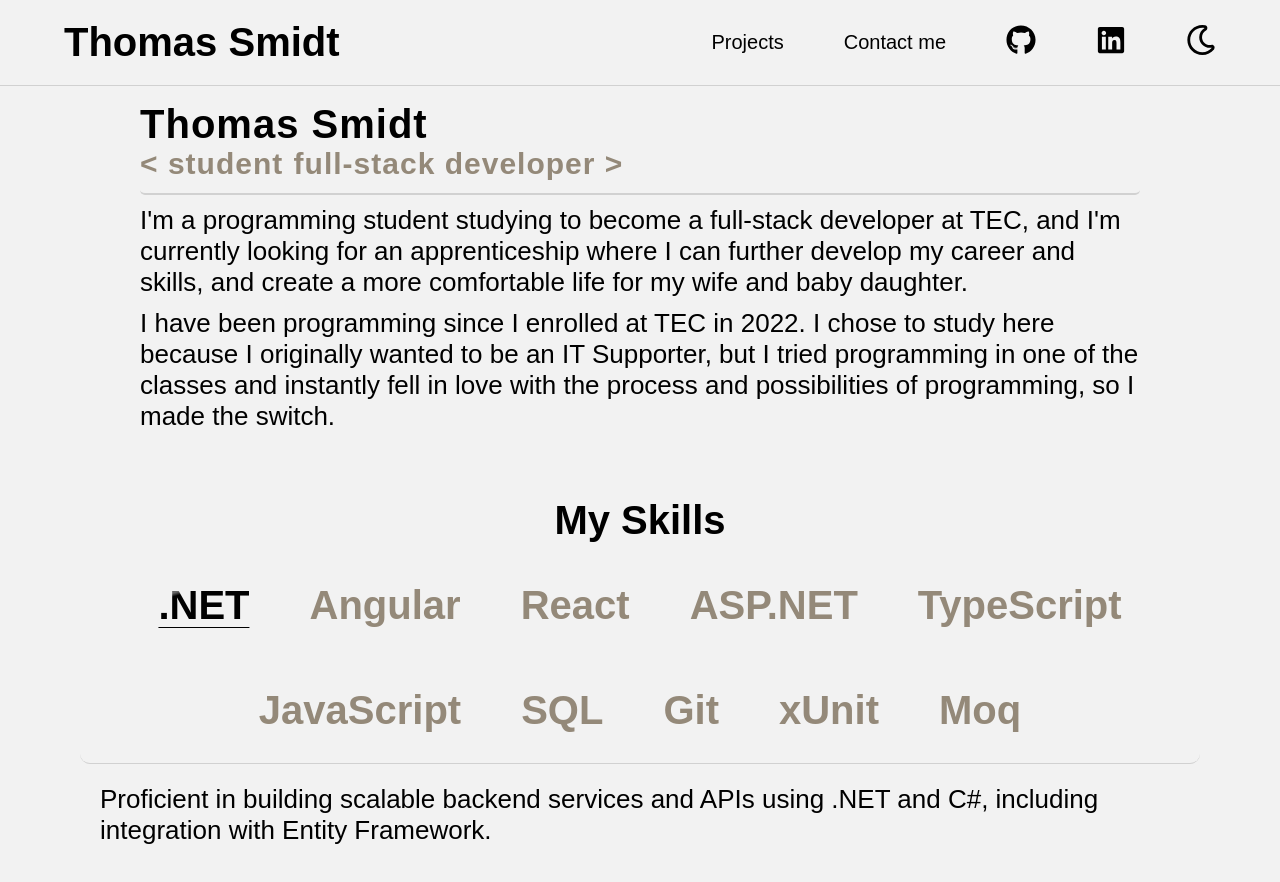
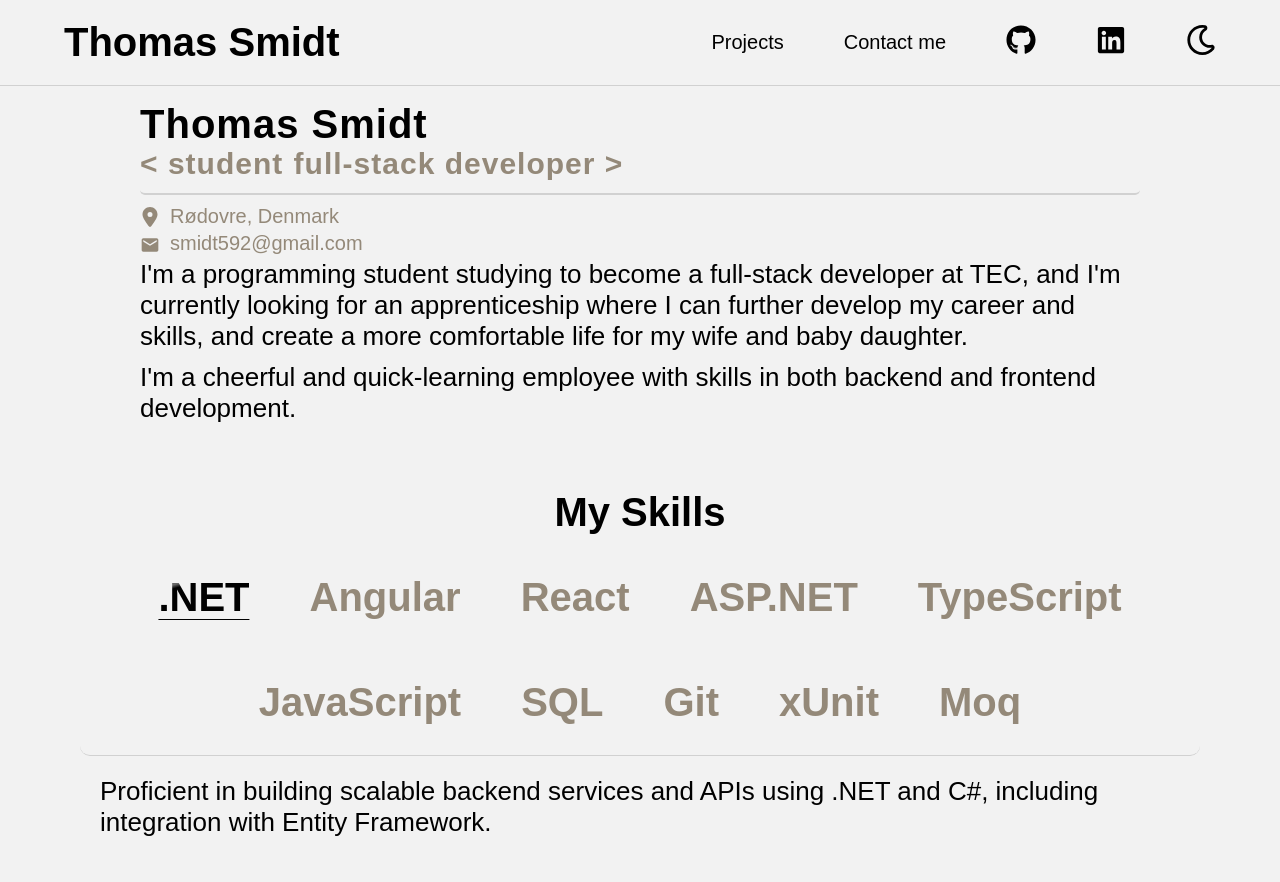
Before and after one commit to ThomasSmidt/thomas-smidt-website, a React (Create React App) app: page / in a window 1280 px wide. Shown: the top 882 px of the page. Built offline with nearby package versions, Linux system fonts and the light colour scheme; a web font is replaced by a local one.

Commit message:
changed some info, and added location and email to hero section

```diff
--- a/public/index.html
+++ b/public/index.html
@@ -1,6 +1,17 @@
 <!DOCTYPE html>
 <html lang="en">
-  <head>
+      <head>
+        <script>
+      // Prevent white flash by setting body class early
+      const theme = localStorage.getItem('theme');
+      const prefersDark = window.matchMedia('(prefers-color-scheme: dark)').matches;
+      const isDark = theme === 'dark' || (!theme && prefersDark);
+
+      if (isDark) {
+        document.documentElement.classList.add('dark');
+        document.body.classList.add('dark');
+      }
+    </script>
     <meta charset="utf-8" />
     <link rel="icon" href="%PUBLIC_URL%/favicon.ico" />
     <meta name="viewport" content="width=device-width, initial-scale=1" />
--- a/src/components/Hero.jsx
+++ b/src/components/Hero.jsx
@@ -1,9 +1,13 @@
 import React from 'react';
 import { motion } from 'framer-motion';
 import './Hero.scss';
+import { FaLocationDot } from "react-icons/fa6";
+import { IoIosMail } from "react-icons/io";
+import { MdEmail } from "react-icons/md";
 
 const title = "Thomas\u00A0Smidt";
 const subTitle = "<\u00A0student \u00A0full-stack\u00A0developer\u00A0>";
+
 
 const containerVariants = {
   hidden: { opacity: 1 },
@@ -68,7 +72,24 @@ const Hero = () => {
             </motion.span>
           ))}
         </motion.h1>
-
+        <motion.div
+          className="location"
+          initial={{ opacity: 0, x: 10 }}
+          animate={{ opacity: 1, x: 0 }}
+          transition={{ delay: 0.2, duration: 0.5 }}
+        >
+          <FaLocationDot className='location-icon'/>
+          <p>Rødovre, Denmark</p>
+        </motion.div>
+        <motion.div
+          className="mail"
+          initial={{ opacity: 0, x: 10 }}
+          animate={{ opacity: 1, x: 0 }}
+          transition={{ delay: 0.3, duration: 0.5 }}
+        >
+          <MdEmail className='mail-icon' />
+          <p>smidt592@gmail.com</p>
+        </motion.div>
         <motion.p
           className="hero-desc"
           initial={{ opacity: 0 }}
@@ -86,8 +107,7 @@ const Hero = () => {
           animate={{ opacity: 1 }}
           transition={{ delay: .3,duration: 1.5 }}
         >
-          I have been programming since I enrolled at TEC in 2022. I chose to study here because I originally wanted to be an IT Supporter,
-          but I tried programming in one of the classes and instantly fell in love with the process and possibilities of programming, so I made the switch.
+          I'm a cheerful and quick-learning employee with skills in both backend and frontend development.
         </motion.p>
 
       </div>
--- a/src/components/Hero.scss
+++ b/src/components/Hero.scss
@@ -16,7 +16,20 @@
         margin-bottom: .5rem;
         color: var(--secondary-text-color)
       }
+      .location, .mail{
+      display: flex;
+      align-items: center;
+      * {
+        font-weight: 100;
+        margin-right: .5rem;
+        color: var(--secondary-text-color);
+      }
+      margin-bottom: .2rem;
+      }
+      .mail-icon{
+        margin-top: .1rem;
 
+      }
     }
 
     .hero-desc {
@@ -30,6 +43,8 @@
         width: 400px;
         border-radius: 100px;
     }
+
+
 }
 
 @media screen and (max-width: 800px) {
--- a/src/components/Skills.jsx
+++ b/src/components/Skills.jsx
@@ -22,10 +22,10 @@ const skillDescriptions = {
         description: 'Proficient in JavaScript for both frontend and tooling development.'
     },
     'SQL': {
-        description: 'Experience writing complex queries, designing schemas, and working with relational databases using SQL and Entity Framework.'
+        description: 'Experience writing queries, designing schemas, and working with relational databases using SQL and Entity Framework.'
     },
     'Git': {
-        description: 'Proficient in version control with Git, including branching strategies, code reviews, and collaborative workflows via GitHub and GitLab.'
+        description: 'Proficient in version control with Git, including branching strategies, code reviews, and collaborative workflows via GitHub and Jira.'
     },
     'xUnit': {
         description: 'Experienced in writing unit and integration tests using xUnit for .NET applications to ensure code reliability and maintainability.'
```
